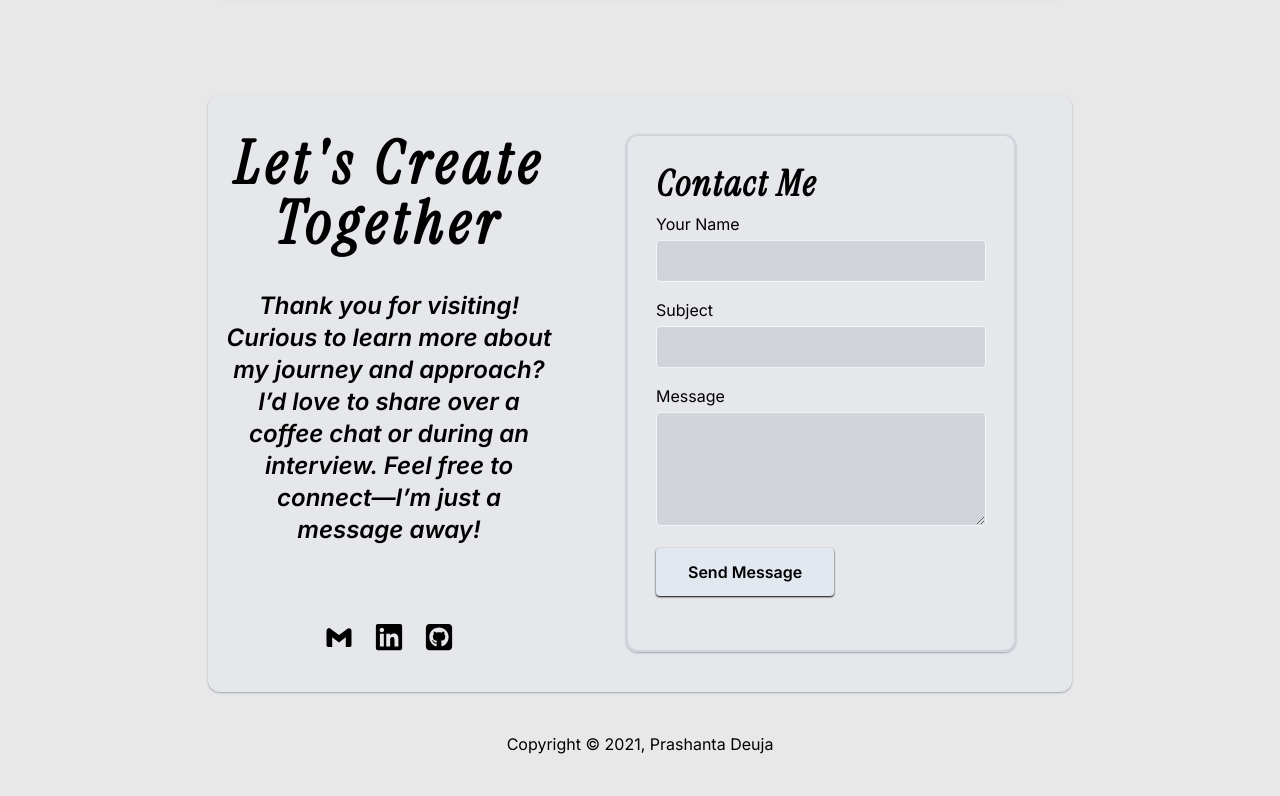
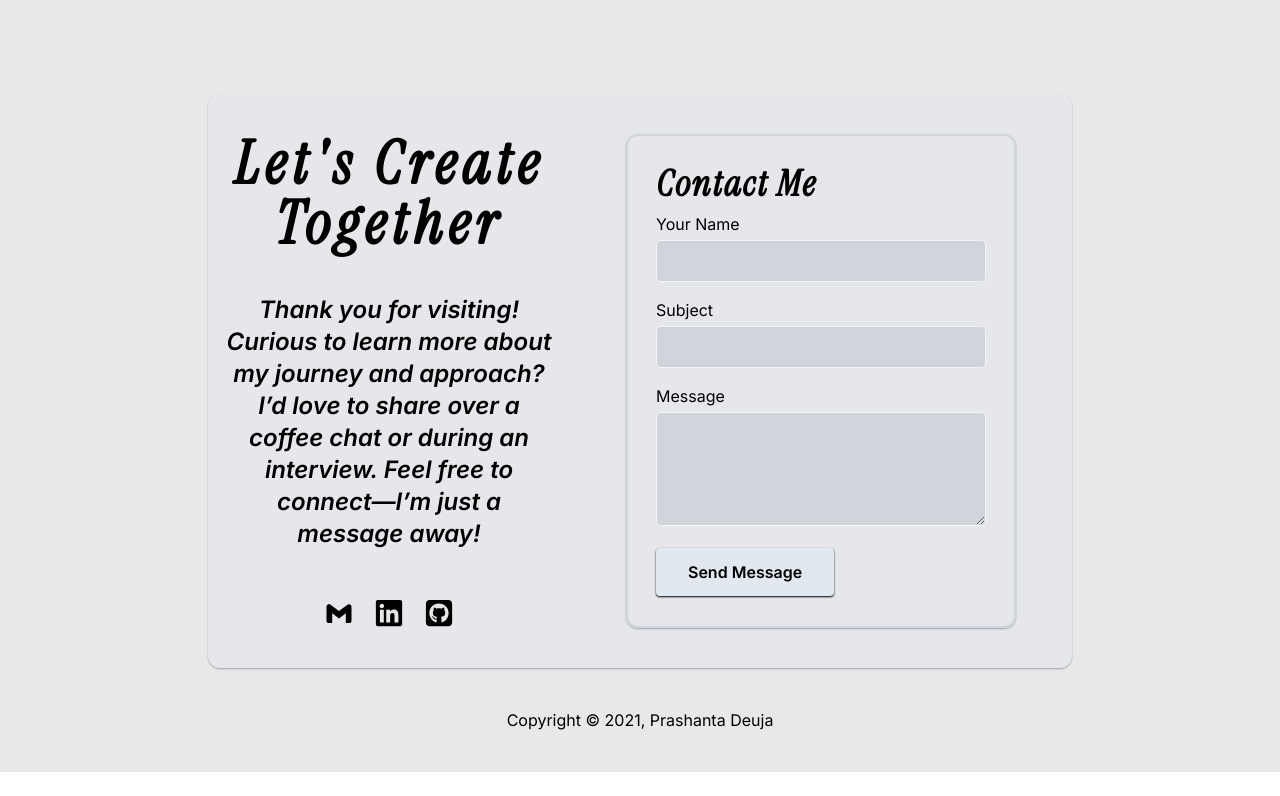
Before and after one commit to Prashanta11/Personal_Website, a React (Vite) app in the folder Portfolio-Frontend/: page / in a window 1280 px wide. Shown: the part 1870-2666 px from the top of the page. After the commit the page ends 2642 px from the top, so only its background shows below. Built offline with nearby package versions, Linux system fonts and the light colour scheme; no server answers.

Commit message:
fix: Refactor Footer component layout and improve styling for better readability

```diff
--- a/Portfolio-Frontend/src/components/Footer.jsx
+++ b/Portfolio-Frontend/src/components/Footer.jsx
@@ -4,6 +4,7 @@ import { useEffect, useState } from "react";
 import { BiLogoGmail } from "react-icons/bi";
 import { FaLinkedin } from "react-icons/fa";
 import { FaSquareGithub } from "react-icons/fa6";
+
 const Footer = () => {
   const [loading, setLoading] = useState(false);
   const [message, setMessage] = useState(null);
@@ -14,7 +15,6 @@ const Footer = () => {
       const data = Object.fromEntries(formData.entries());
       setLoading(true);
       const response = await post("message/send", data);
-
       setLoading(false);
       setMessage(response.message);
     } catch (error) {
@@ -35,16 +35,16 @@ const Footer = () => {
       <footer className="border-gray-300 bg-gray-200 hover:bg-bodyColor shadow-gray-400 shadow-sm mt-6 sm:mt-24 px-4 py-5 sm:py-10 rounded-xl text-black">
         <div className="flex md:flex-row flex-col justify-between gap-8 mx-auto container">
           {/* About Section */}
-          <div className="flex flex-col flex-1 justify-between text-center">
-            <h3 className="mb-2 font-bold font-instrumentSans text-6xl italic tracking-widest">
+          <div className="flex flex-col flex-1 justify-between gap-6 sm:gap-8 text-center">
+            <h3 className="mb-2 font-bold font-instrumentSans text-4xl sm:text-6xl italic tracking-widest">
               Let's Create Together
             </h3>
-            <p className="mb-4 py-7 font-semibold text-2xl italic">
+            <p className="sm:font-semibold text-2xl italic">
               Thank you for visiting! Curious to learn more about my journey and
               approach? I’d love to share over a coffee chat or during an
               interview. Feel free to connect—I’m just a message away!
             </p>
-            <div className="flex justify-center gap-5 mt-4">
+            <div className="flex justify-center gap-5">
               <a
                 href=""
                 target="_blank"
@@ -75,14 +75,14 @@ const Footer = () => {
           {/* Contact Form Section */}
           <div
             id="contact"
-            className="flex-1 border-2 border-gray-300 shadow-gray-400 shadow-sm md:mx-10 px-7 py-7 rounded-xl"
+            className="flex-1 border-2 border-gray-300 shadow-gray-400 shadow-sm md:mx-10 p-5 sm:p-7 rounded-xl"
           >
             <h3 className="mb-2 font-instrumentSans font-semibold text-2xl sm:text-4xl italic tracking-wider">
               Contact Me
             </h3>
             <form
               onSubmit={handleSubmit}
-              action={handleSubmit}
+              // action={handleSubmit}
               // method="POST"
               className="space-y-4"
             >
@@ -140,7 +140,7 @@ const Footer = () => {
           </div>
         </div>
       </footer>
-      <div className="pt-10 w-full text-center">
+      <div className="pt-8 sm:pt-10 w-full text-center">
         Copyright &copy; 2021, Prashanta Deuja
       </div>
     </>
```
